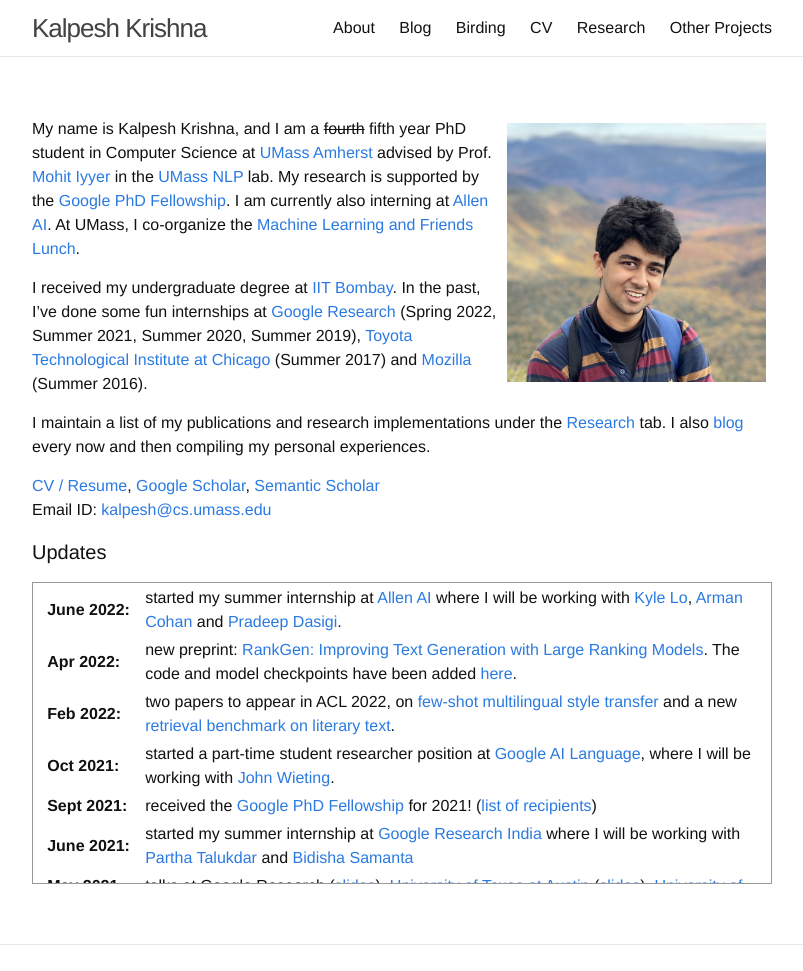
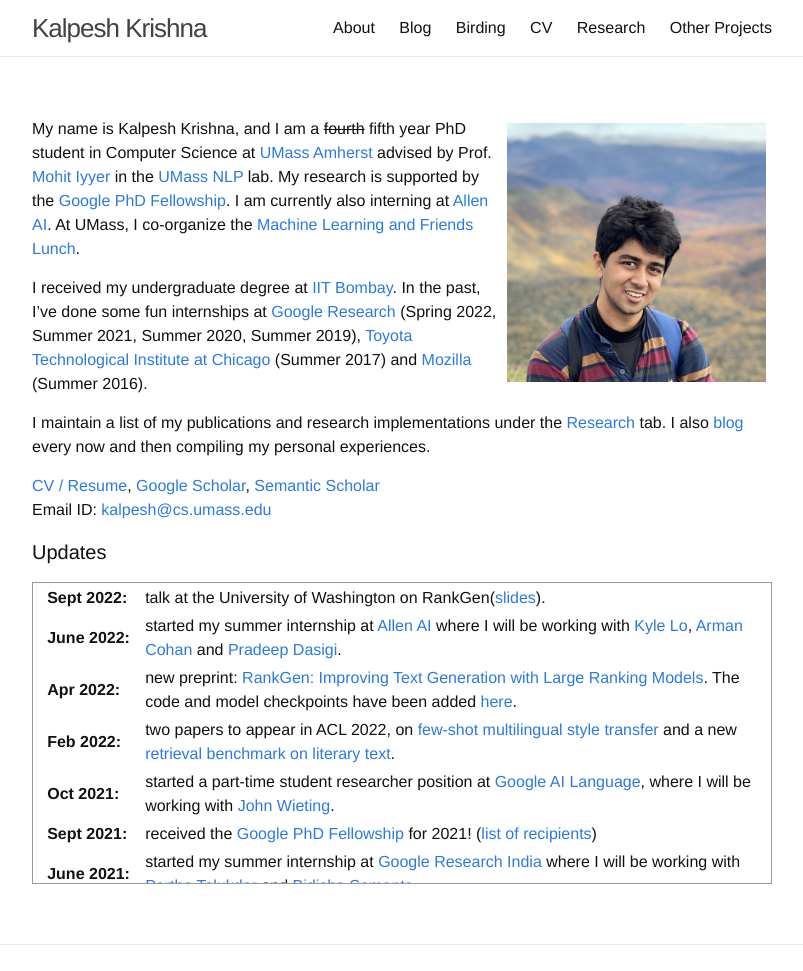
Before and after one commit to martiansideofthemoon/martiansideofthemoon.github.io, a Jekyll site: the page built from index.md, in a window 1280 px wide, cut to the strip 0-971 px from the top of the page. Shown: the whole strip, without its empty margins (238-1041 px from the left). Built offline with Jekyll 4.4.1, drawn with Linux system fonts in a browser that asks for light colours; comment, search, counter and statistics services are not loaded.

Commit message:
Update index.md

```diff
--- a/index.md
+++ b/index.md
@@ -20,6 +20,7 @@ Email ID: [kalpesh@cs.umass.edu](mailto:kalpesh@cs.umass.edu)
 <table>
 <col width="100px">
 <col width="650px">
+  <tr><td><b>Sept 2022:</b></td><td>talk at the University of Washington on RankGen(<a href="https://drive.google.com/file/d/1320bRCUIzGnj4CAHmcVBTOdpE43tE0yB/view?usp=sharing">slides</a>).</td></tr>
   <tr><td><b>June 2022:</b></td><td>started my summer internship at <a href="https://allenai.org">Allen AI</a> where I will be working with <a href="https://kyleclo.github.io/">Kyle Lo</a>, <a href="http://armancohan.com/">Arman Cohan</a> and <a href="https://pdasigi.github.io/">Pradeep Dasigi</a>.</td></tr>
   <tr><td><b>Apr 2022:</b></td><td>new preprint: <a href="https://arxiv.org/abs/2205.09726">RankGen: Improving Text Generation with Large Ranking Models</a>. The code and model checkpoints have been added <a href="https://github.com/martiansideofthemoon/rankgen">here</a>.</td></tr>
   <tr><td><b>Feb 2022:</b></td><td>two papers to appear in ACL 2022, on <a href="https://arxiv.org/abs/2110.07385">few-shot multilingual style transfer</a> and a new <a href="https://arxiv.org/abs/2203.10053">retrieval benchmark on literary text</a>.</td></tr>
```
